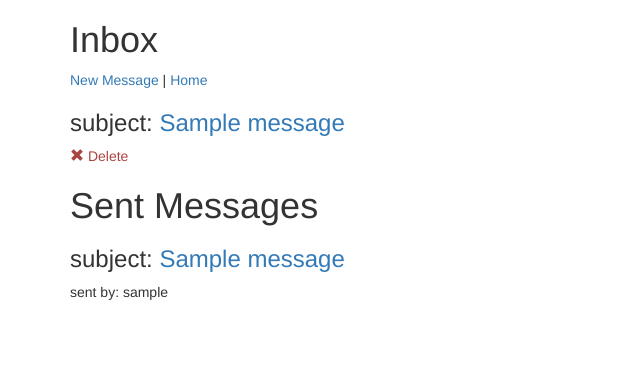
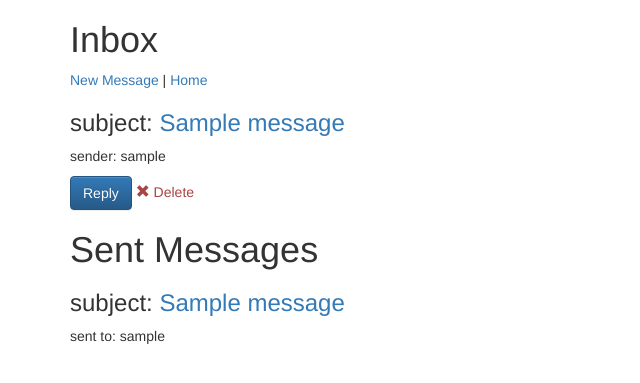
Before and after one commit to jbhouse/lost_n_found, a Django app: template private_messages/templates/private_messages/privatemessage_list.html in a window 1280 px wide. Shown: the top 383 px of the page, without its empty margins (0-640 px from the left). Run offline with Django 3.2, Linux system fonts and the light colour scheme; a user stored in the database is signed in; data comes from the database, SQL or seed files in the repository; both versions use the stored data as it was after the commit; the template is opened without the code that fills it: values that come from a table or form of the project are taken from there, most other values are stand-ins (such as "Sample title", 1, 10 or a date in 2020); some libraries are stand-ins or nearby versions.

Commit message:
append a reply form, that someone else can style, when the user clicks reply on a message

```diff
--- a/private_messages/templates/private_messages/_inbox_message.html
+++ b/private_messages/templates/private_messages/_inbox_message.html
@@ -1,9 +1,9 @@
 <div id="inbox-message-{{message.pk}}">
-  <h3 id="subject_line">
-    subject: <a href="{% url 'private_messages:detail' pk=message.pk %}">{{message.subject}}</a>
-  </h3>
+  <h3 class="subject_line">subject: <a href="{% url 'private_messages:detail' pk=message.pk %}">{{message.subject}}</a></h3>
+  <p>sender: {{message.sender.username}}</p>
   <p>
     {% if user.is_authenticated and not hide_delete %}
+      <button id="reply-button-{{message.pk}}" class="reply-button btn btn-primary" type="button" name="button">Reply</button>
       <a class='pm-delete' href="{% url 'private_messages:delete' pk=message.pk %}" title="delete" class="btn btn-simple">
         <span class="glyphicon glyphicon-remove text-danger"></span>
         <span class="text-danger icon-label">Delete</span>
--- a/private_messages/templates/private_messages/_sent_message.html
+++ b/private_messages/templates/private_messages/_sent_message.html
@@ -1,9 +1,9 @@
 <div id="outbox-message-{{message.pk}}">
-  <h3 id="subject_line">
+  <h3 class="subject_line">
     subject: <a href="{% url 'private_messages:detail' pk=message.pk %}">{{message.subject}}</a>
   </h3>
   <p>
-    sent by: {{message.sender.username}}
+    sent to: {{message.recipient.username}}
   </p>
   <p>
     {% if privatemessage.recipient.username == request.user.username %}
--- a/private_messages/templates/private_messages/privatemessage_detail.html
+++ b/private_messages/templates/private_messages/privatemessage_detail.html
@@ -1,5 +1,9 @@
 {% extends "base.html" %}
 {% block content %}
   <h3>Message: {{privatemessage.message}}</h3>
-  {% include "private_messages/_sent_message.html" with message=privatemessage %}
+  {% if privatemessage.recipient.username == request.user.username %}
+    {% include "private_messages/_inbox_message.html" with message=privatemessage %}
+  {% else %}
+    {% include "private_messages/_sent_message.html" with message=privatemessage %}
+  {% endif %}
 {% endblock %}
--- a/private_messages/templates/private_messages/privatemessage_list.html
+++ b/private_messages/templates/private_messages/privatemessage_list.html
@@ -5,12 +5,20 @@
 
 {% block javascript %}
   <script>
-    // var cancelMessage = document.getElementById('cancel-message')
     function cancelMessage(){
       document.getElementById('new-message-div').classList.add('hidden')
       document.getElementById('new-message-button').classList.remove('hidden')
     }
     document.getElementById('cancel-message').addEventListener('click', cancelMessage);
+
+    $('.reply-button').on('click',function(e){
+      e.preventDefault();
+      var that = $(this)
+      // that.attr('id').slice(13,that.attr('id').length)
+      that.parent().addClass('hidden')
+      console.log(that.parent().parent().append("<form class='reply-message' method='post'><div class='col-md-2'><input class='form-control' type='text' placeholder='subject' value=''></div><div class='form-group'><textarea class='form-control' rows='4' placeholder='message' value=''></textarea></div><input type='submit' name='submit'></form>"))
+    })
+
     $('#new-message-button').on('click',function(e){
       $('#new-message-div').removeClass('hidden');
       $('#new-message-button').addClass('hidden');
@@ -32,7 +40,7 @@
           },
           success : function(json) {
             document.getElementById('inbox-message-'+json.pk).remove()
-            document.getElementById('inbox-message-'+json.pk).remove()
+            document.getElementById('outbox-message-'+json.pk).remove()
           }
         })
       }
@@ -59,9 +67,9 @@
             $('#new-message-button').removeClass('hidden');
             if (json.recipient_id == json.sender_id) {
               $('.inbox-messages').prepend("<div id='inbox-message-"+json.message_pk+"'><h3 id='subject_line'>subject: <a class='inbox-msg-"+json.message_pk+"' href='/messages/details/"+json.message_pk+"/'>"+json.subject+"</a></h3><p>sent by: "+json.username+"</a></p><p><a class='pm-delete' href='/messages/delete/"+json.message_pk+"/' title='delete' class='btn btn-simple'><span class='glyphicon glyphicon-remove text-danger'></span><span class='text-danger icon-label'>Delete</span></a></p></div>")
-              $('.inbox-messages').prepend("<div id='inbox-message-"+json.message_pk+"'><h3 id='subject_line'>subject: <a class='inbox-msg-"+json.message_pk+"' href='/messages/details/"+json.message_pk+"/'>"+json.subject+"</a></h3><p>sent by: "+json.username+"</a></p><p><a class='pm-delete' href='/messages/delete/"+json.message_pk+"/' title='delete' class='btn btn-simple'><span class='glyphicon glyphicon-remove text-danger'></span><span class='text-danger icon-label'>Delete</span></a></p></div>")
+              $('.outbox-messages').prepend("<div id='outbox-message-"+json.message_pk+"'><h3 id='subject_line'>subject: <a class='outbox-msg-"+json.message_pk+"' href='/messages/details/"+json.message_pk+"/'>"+json.subject+"</a></h3><p>sent to: "+json.recipient+"</a></p></div>")
             } else {
-              $('.inbox-messages').prepend("<div id='inbox-message-"+json.message_pk+"'><h3 id='subject_line'>subject: <a class='inbox-msg-"+json.message_pk+"' href='/messages/details/"+json.message_pk+"/'>"+json.subject+"</a></h3><p>sent by: "+json.username+"</a></p></div>")
+              $('.outbox-messages').prepend("<div id='outbox-message-"+json.message_pk+"'><h3 id='subject_line'>subject: <a class='outbox-msg-"+json.message_pk+"' href='/messages/details/"+json.message_pk+"/'>"+json.subject+"</a></h3><p>sent to: "+json.recipient+"</a></p></div>")
             }
           }
         })
@@ -96,8 +104,8 @@
     {% endfor %}
   </div>
   <h1>Sent Messages</h1>
-  <div class="inbox-messages">
-    {% for message in users_inbox  %}
+  <div class="outbox-messages">
+    {% for message in users_outbox  %}
       {% include "private_messages/_sent_message.html" %}
     {% endfor %}
   </div>
--- a/private_messages/views.py
+++ b/private_messages/views.py
@@ -33,6 +33,7 @@ def CreatePrivateMessage(request):
         response_data['message'] = new_pm.message
         response_data['subject'] = new_pm.subject
         response_data['username'] = new_pm.sender.username
+        response_data['recipient'] = new_pm.recipient.username
         return JsonResponse(response_data)
 
 class PrivateMessageList(generic.TemplateView,SelectRelatedMixin,LoginRequiredMixin):
@@ -46,7 +47,7 @@ class PrivateMessageList(generic.TemplateView,SelectRelatedMixin,LoginRequiredMi
         context = self.get_context_data(**kwargs)
         context['message_form'] = message_form
         context['users_inbox'] = message_recipient.recipient.all().order_by('-created_at')
-        context['users_inbox'] = message_sender.sender.all().order_by('-created_at')
+        context['users_outbox'] = message_sender.sender.all().order_by('-created_at')
         return self.render_to_response(context)
 
 class PrivateMessageDetail(SelectRelatedMixin,generic.DetailView):
```
Also changed, not shown: db.sqlite3.
